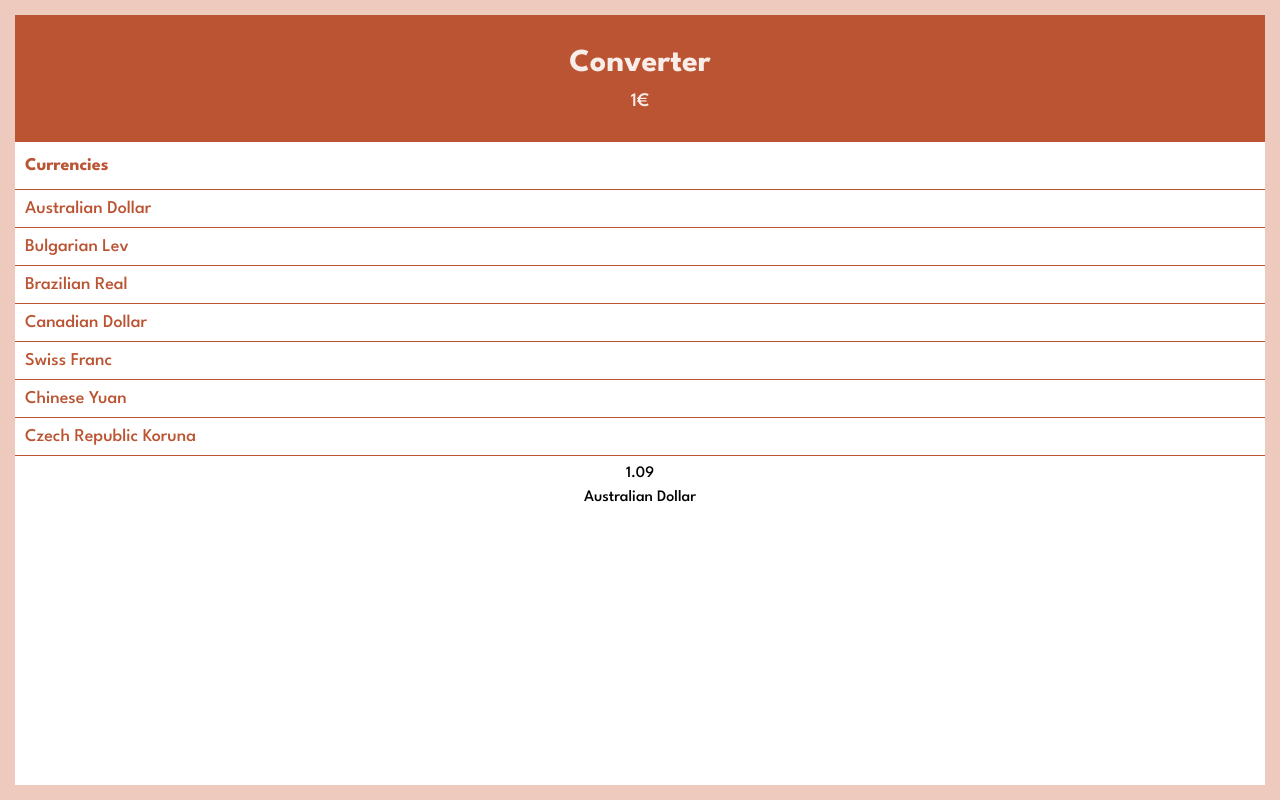
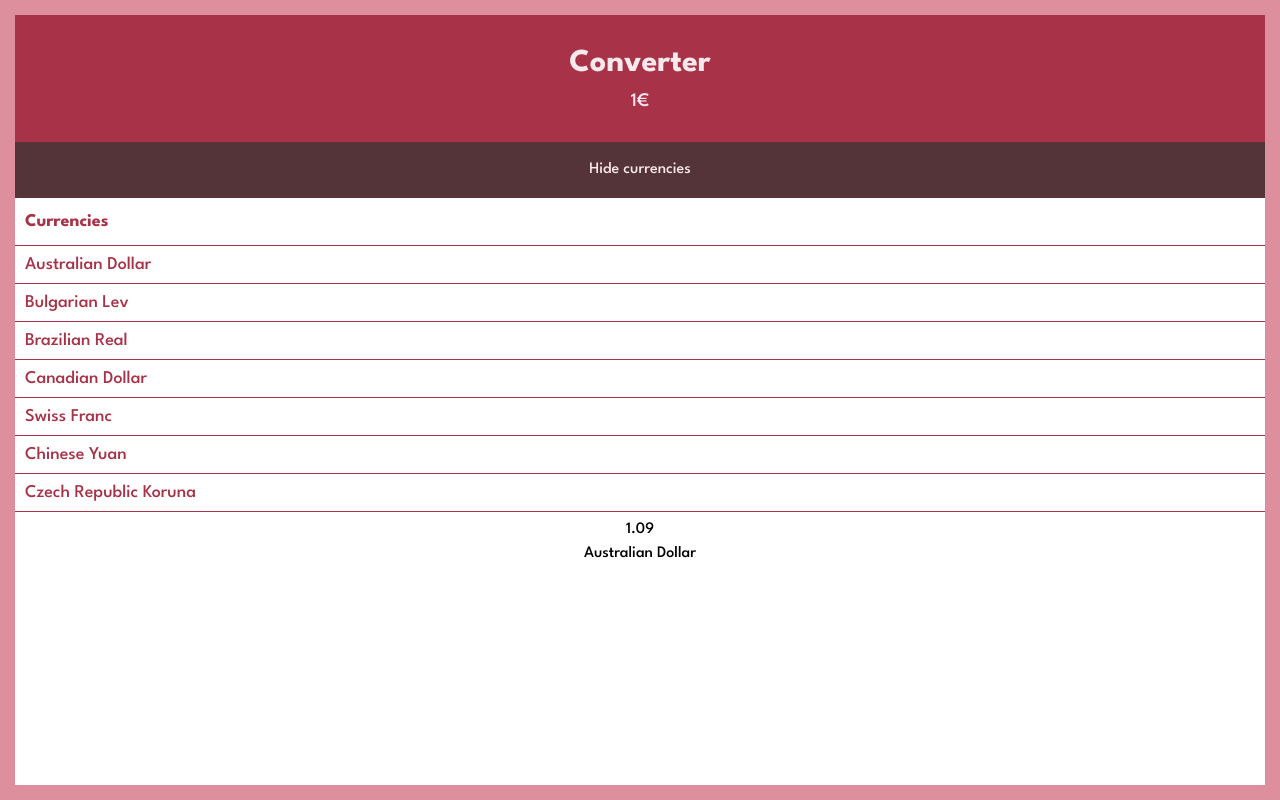
Before and after one commit to MaxCapette/Converter, a React (Vite) app: page / in a window 1280 px wide. Built offline with nearby package versions, Linux system fonts and the light colour scheme.

Commit message:
bouton hide ok

```diff
--- a/src/components/Amount/Amount.scss
+++ b/src/components/Amount/Amount.scss
@@ -1,7 +1,7 @@
 @use '../../styles/variables' as v;
 
 .result p {
-  color: v.$principale;
+  color: v.$mainColor;
 }
 .result :first-child {
   font-size: 50px;
--- a/src/components/Converter/Converter.scss
+++ b/src/components/Converter/Converter.scss
@@ -1,7 +1,20 @@
 @use '../../styles/variables' as v;
+@use 'sass:color';
 
 .Converter {
   text-align: center;
+  .toggler {
+    background-color: v.$darkerColor;
+    width: 100%;
+    padding: 1rem;
+    color: v.$lightColor;
+    border: 0;
+    cursor: pointer;
+
+    &:hover {
+      background-color: color.scale(v.$darkerColor, $lightness: -20%);
+    }
+  }
 
   &-logo {
     height: 40vmin;
@@ -13,18 +26,18 @@
   }
 
   &-header {
-    background-color: v.$claire;
+    background-color: v.$lightColor;
     min-height: 100vh;
     display: flex;
     flex-direction: column;
     align-items: center;
     justify-content: center;
     font-size: calc(10px + 2vmin);
-    color: v.$principale;
+    color: v.$mainColor;
   }
 
   &-link {
-    color: v.$principale;
+    color: v.$mainColor;
   }
 }
 
--- a/src/components/Converter/Converter.tsx
+++ b/src/components/Converter/Converter.tsx
@@ -1,3 +1,4 @@
+import React, { useState } from 'react';
 import './Converter.scss';
 
 import Header from '../Header/Header';
@@ -6,12 +7,19 @@ import Amount from '../Amount/Amount';
 import currencies from '../../data/currencies';
 
 function Converter() {
-  const amount = 1;
+  const [isCurrenciesVisible, setIsCurrenciesVisible] = useState(true);
+
+  const handleClick = () => {
+    setIsCurrenciesVisible(!isCurrenciesVisible);
+  };
 
   return (
     <div className="Converter">
-      <Header amount={amount} />
-      <Currencies currencies={currencies} />
+      <Header amount={1} />
+      <button className="toggler" type="button" onClick={handleClick}>
+        Hide currencies
+      </button>
+      {isCurrenciesVisible && <Currencies currencies={currencies} />}
       <Amount result={1.09} currentCurrency={currencies[0]} />
     </div>
   );
--- a/src/components/Currencies/Currencies.scss
+++ b/src/components/Currencies/Currencies.scss
@@ -9,8 +9,8 @@
 li {
   animation-duration: 1s;
   list-style: none;
-  color: v.$principale;
-  border-bottom: solid 1px v.$principale;
+  color: v.$mainColor;
+  border-bottom: solid 1px v.$mainColor;
   padding: 5px 10px;
   text-align: left;
   font-size: large;
@@ -20,14 +20,14 @@ ul {
   padding: 0;
 }
 h2 {
-  color: v.$principale;
+  color: v.$mainColor;
   text-align: left;
   padding: 10px;
-  border-bottom: solid 1px v.$principale;
+  border-bottom: solid 1px v.$mainColor;
   font-size: large;
 }
 li:hover {
-  background-color: v.$alternative;
+  background-color: v.$altColor;
   cursor: pointer;
 }
 /* Partie horizontale */
@@ -42,7 +42,7 @@ li:hover {
 
 /* Bouton et zone de défilement */
 ::-webkit-scrollbar-thumb {
-  background-color: v.$principale;
+  background-color: v.$mainColor;
   border-radius: 10px;
   border: 2px solid white; /* espace blanc autour du bouton de défilement */
 }
--- a/src/components/Header/Header.scss
+++ b/src/components/Header/Header.scss
@@ -1,8 +1,8 @@
 @use '../../styles/variables' as v;
 
 header {
-  background-color: v.$principale;
-  color: v.$claire;
+  background-color: v.$mainColor;
+  color: v.$lightColor;
   padding: 25px;
   span {
     font-size: larger;
--- a/src/styles/_variables.scss
+++ b/src/styles/_variables.scss
@@ -1,5 +1,5 @@
 @use 'sass:color';
-
-$principale: #bb5432;
-$alternative: color.scale($principale, $lightness: 70%);
-$claire: color.scale($principale, $lightness: 90%);
+$mainColor: #a83349;
+$altColor: color.scale($mainColor, $lightness: 50%);
+$lightColor: color.scale($mainColor, $lightness: 90%);
+$darkerColor: color.scale($mainColor, $blackness: 50%);
--- a/src/styles/index.scss
+++ b/src/styles/index.scss
@@ -4,5 +4,5 @@
 body {
   margin: 0;
   font-family: 'League Spartan';
-  border: 15px solid v.$alternative;
+  border: 15px solid v.$altColor;
 }
```
